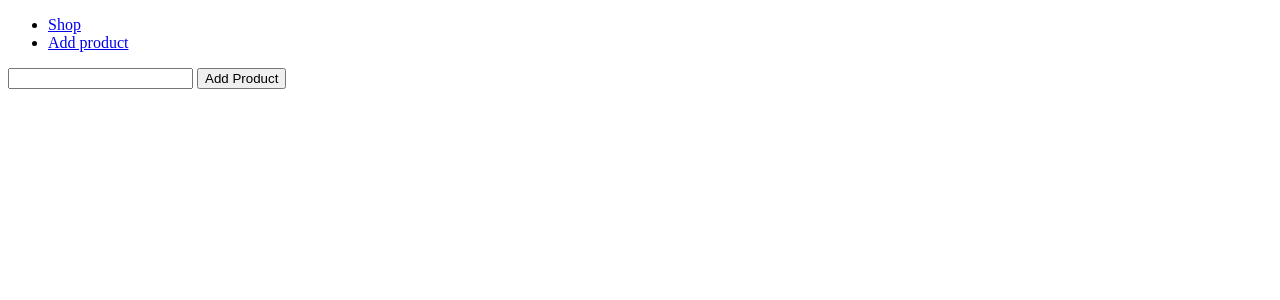
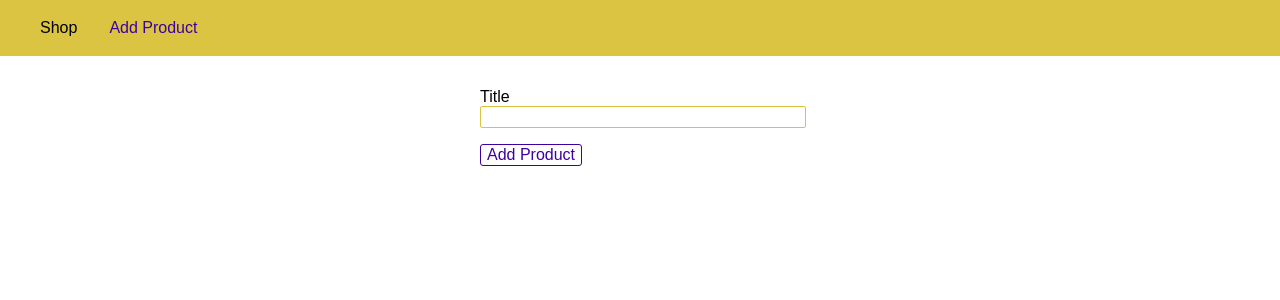
Before and after one commit to sakibn55/node.js-learning, a Node server app: template views/add-product.html in a window 1280 px wide; the page is wider, and only the part inside the window is pictured. Shown: the top 300 px of that part. Run offline with Node 20, Linux system fonts and the light colour scheme; the template is opened without the code that fills it, so the values that code supplies are empty.

Commit message:
styled the pages

```diff
--- a/app.js
+++ b/app.js
@@ -1,4 +1,5 @@
 const path = require("path");
+
 const express = require("express");
 const bodyParser = require("body-parser");
 
--- a/routes/admin.js
+++ b/routes/admin.js
@@ -1,13 +1,17 @@
 const path = require("path");
+
 const express = require("express");
 
 const rootDir = require("../util/path");
+
 const router = express.Router();
 
+// /admin/add-product => GET
 router.get("/add-product", (req, res, next) => {
-  res.sendFile(path.join(rootDir, "../", "views", "add-product.html"));
+  res.sendFile(path.join(rootDir, "views", "add-product.html"));
 });
 
+// /admin/add-product => POST
 router.post("/add-product", (req, res, next) => {
   console.log(req.body);
   res.redirect("/");
--- a/routes/shop.js
+++ b/routes/shop.js
@@ -3,6 +3,7 @@ const path = require("path");
 const express = require("express");
 
 const rootDir = require("../util/path");
+
 const router = express.Router();
 
 router.get("/", (req, res, next) => {
--- a/util/path.js
+++ b/util/path.js
@@ -1,3 +1,3 @@
-const path = require("path");
+const path = require('path');
 
 module.exports = path.dirname(process.mainModule.filename);
--- a/views/add-product.html
+++ b/views/add-product.html
@@ -1,23 +1,117 @@
 <!DOCTYPE html>
 <html lang="en">
+
 <head>
-    <meta charset="UTF-8" />
-    <meta name="viewport" content="width=device-width, initial-scale=1.0" />
-    <meta http-equiv="X-UA-Compatible" content="ie=edge" />
+    <meta charset="UTF-8">
+    <meta name="viewport" content="width=device-width, initial-scale=1.0">
+    <meta http-equiv="X-UA-Compatible" content="ie=edge">
     <title>Add Product</title>
+    <style>
+        body {
+            padding: 0;
+            margin: 0;
+            font-family: sans-serif;
+        }
+
+        main {
+            padding: 1rem;
+        }
+
+        .main-header {
+            width: 100%;
+            height: 3.5rem;
+            background-color: #dbc441;
+            padding: 0 1.5rem;
+        }
+
+        .main-header__nav {
+            height: 100%;
+            display: flex;
+            align-items: center;
+        }
+
+        .main-header__item-list {
+            list-style: none;
+            margin: 0;
+            padding: 0;
+            display: flex;
+        }
+
+        .main-header__item {
+            margin: 0 1rem;
+            padding: 0;
+        }
+
+        .main-header__item a {
+            text-decoration: none;
+            color: black;
+        }
+
+        .main-header__item a:hover,
+        .main-header__item a:active,
+        .main-header__item a.active {
+            color: #3e00a1;
+        }
+
+        .product-form {
+            width: 20rem;
+            max-width: 90%;
+            margin: auto;
+        }
+
+        .form-control {
+            margin: 1rem 0;
+        }
+
+        .form-control label,
+        .form-control input {
+            display: block;
+            width: 100%;
+        }
+
+        .form-control input {
+            border: 1px solid #dbc441;
+            font: inherit;
+            border-radius: 2px;
+        }
+
+        button {
+            font: inherit;
+            border: 1px solid #3e00a1;
+            color: #3e00a1;
+            background: white;
+            border-radius: 3px;
+            cursor: pointer;
+        }
+
+        button:hover,
+        button:active {
+            background-color: #3e00a1;
+            color: white;
+        }
+    </style>
 </head>
+
 <body>
-    <header>
-      <nav>
-        <ul>
-          <li><a href="/">Shop</a></li>
-          <li><a href="/admin/add-product">Add product</a></li>
+    <header class="main-header">
+        <nav class="main-header__nav">
+            <ul class="main-header__item-list">
+                <li class="main-header__item"><a href="/">Shop</a></li>
+                <li class="main-header__item"><a class="active" href="/admin/add-product">Add Product</a></li>
             </ul>
         </nav>
     </header>
-    <form action="/admin/add-product" method="POST">
-      <input type="text" name="title" />
+
+    <main>
+        <form class="product-form" action="/admin/add-product" method="POST">
+            <div class="form-control">
+                <label for="title">Title</label>
+                <input type="text" name="title" id="title">
+            </div>
+
             <button type="submit">Add Product</button>
         </form>
+    </main>
 </body>
+
 </html>
```
Also changed, not shown: views/404.html (+65 -7 lines), views/shop.html (+60 -9 lines). Lines whose indentation alone changed are shown as unchanged.
